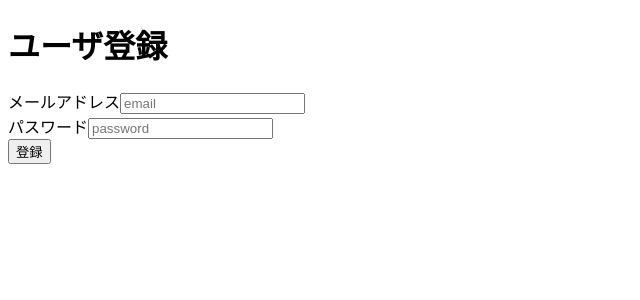
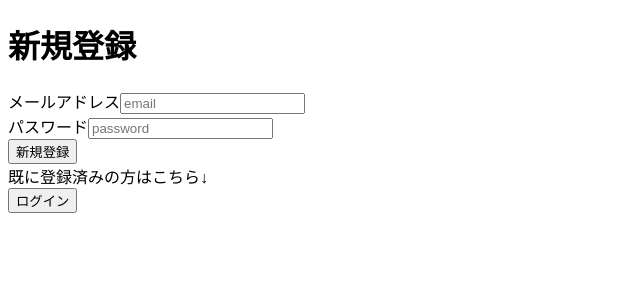
Before and after one commit to joel2145/cafe-crowded, a React (Create React App) app: page /sign_up in a window 1280 px wide. Shown: the top 300 px of the page, without its empty margins (0-640 px from the left). Built offline with nearby package versions, Linux system fonts and the light colour scheme; no server answers.

Commit message:
ログイン画面とサインアップ画面に互いへの遷移ボタンを追加

```diff
--- a/src/pages/LoginPage.js
+++ b/src/pages/LoginPage.js
@@ -1,5 +1,5 @@
 import { auth } from '../firebase';
-import { Link, useNavigate } from 'react-router-dom';
+import { useNavigate } from 'react-router-dom';
 
 export const LoginPage = () => {
   const navigate = useNavigate();
@@ -14,6 +14,10 @@ export const LoginPage = () => {
       }).catch(error => {
         return null
       });
+  }
+
+  const moveToSignUp = () => {
+    navigate("/sign_up")
   }
 
   return (
@@ -32,8 +36,11 @@ export const LoginPage = () => {
           <button>ログイン</button>
         </div>
         <div>
-          ユーザ登録は<Link to={'/sign_up'}>こちら</Link>から
+          初めての方はこちら↓
         </div>
+        <button type="button" onClick={() => moveToSignUp()}>
+          新規登録
+        </button>
       </form>
     </div>
   );
--- a/src/pages/SignUpPage.js
+++ b/src/pages/SignUpPage.js
@@ -31,9 +31,13 @@ export const SignUpPage = () => {
     setPassword(event.currentTarget.value);
   };
 
+  const moveToLogin = () => {
+    navigate("/login")
+  }
+
   return (
     <div>
-      <h1>ユーザ登録</h1>
+      <h1>新規登録</h1>
       <form onSubmit={handleSubmit}>
         <div>
           <label>メールアドレス</label>
@@ -54,8 +58,14 @@ export const SignUpPage = () => {
           />
         </div>
         <div>
-          <button>登録</button>
+          <button>新規登録</button>
         </div>
+        <div>
+          既に登録済みの方はこちら↓
+        </div>
+        <button type="button" onClick={() => moveToLogin()}>
+          ログイン
+        </button>
       </form>
     </div>
   );
```
